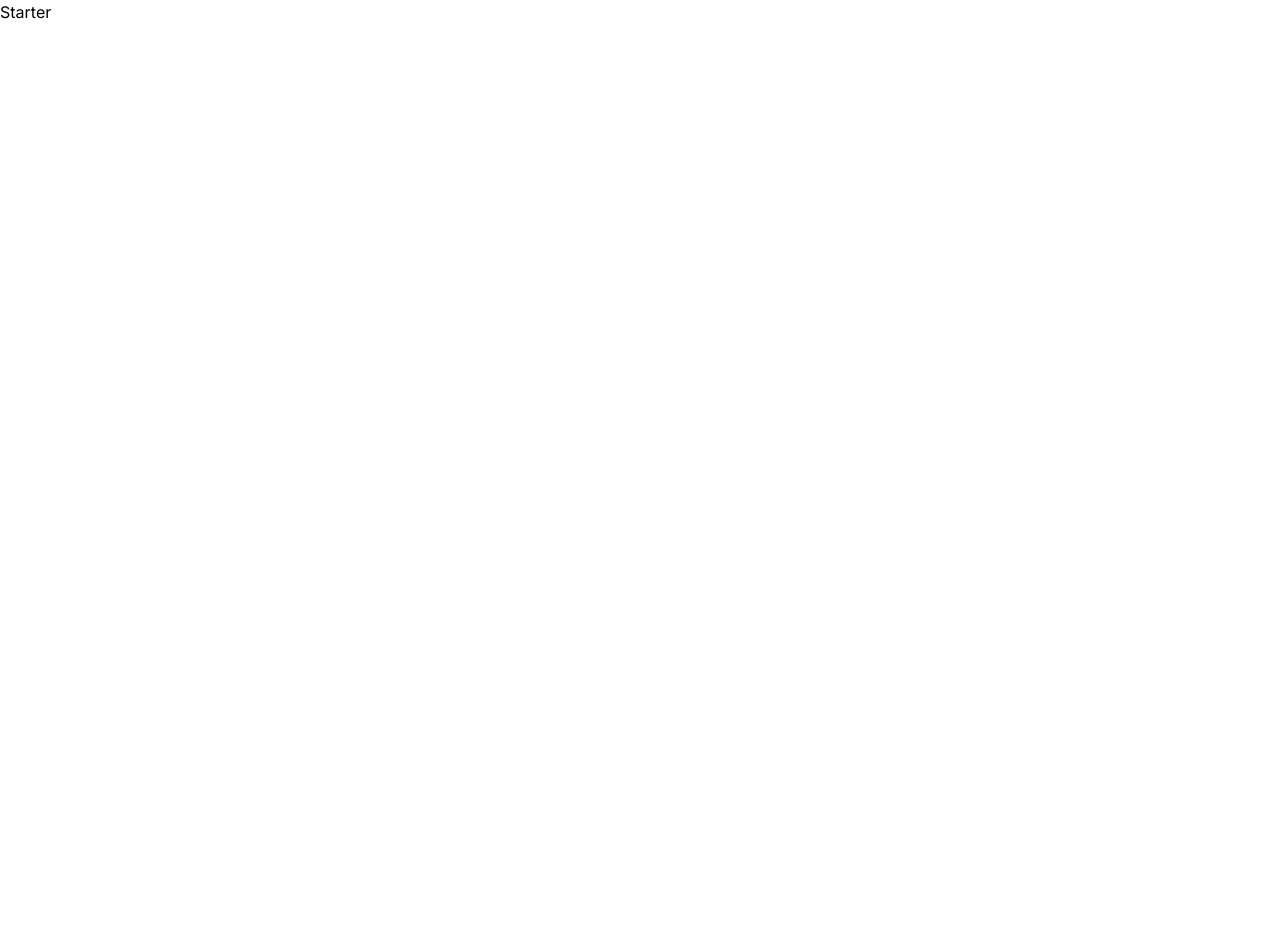
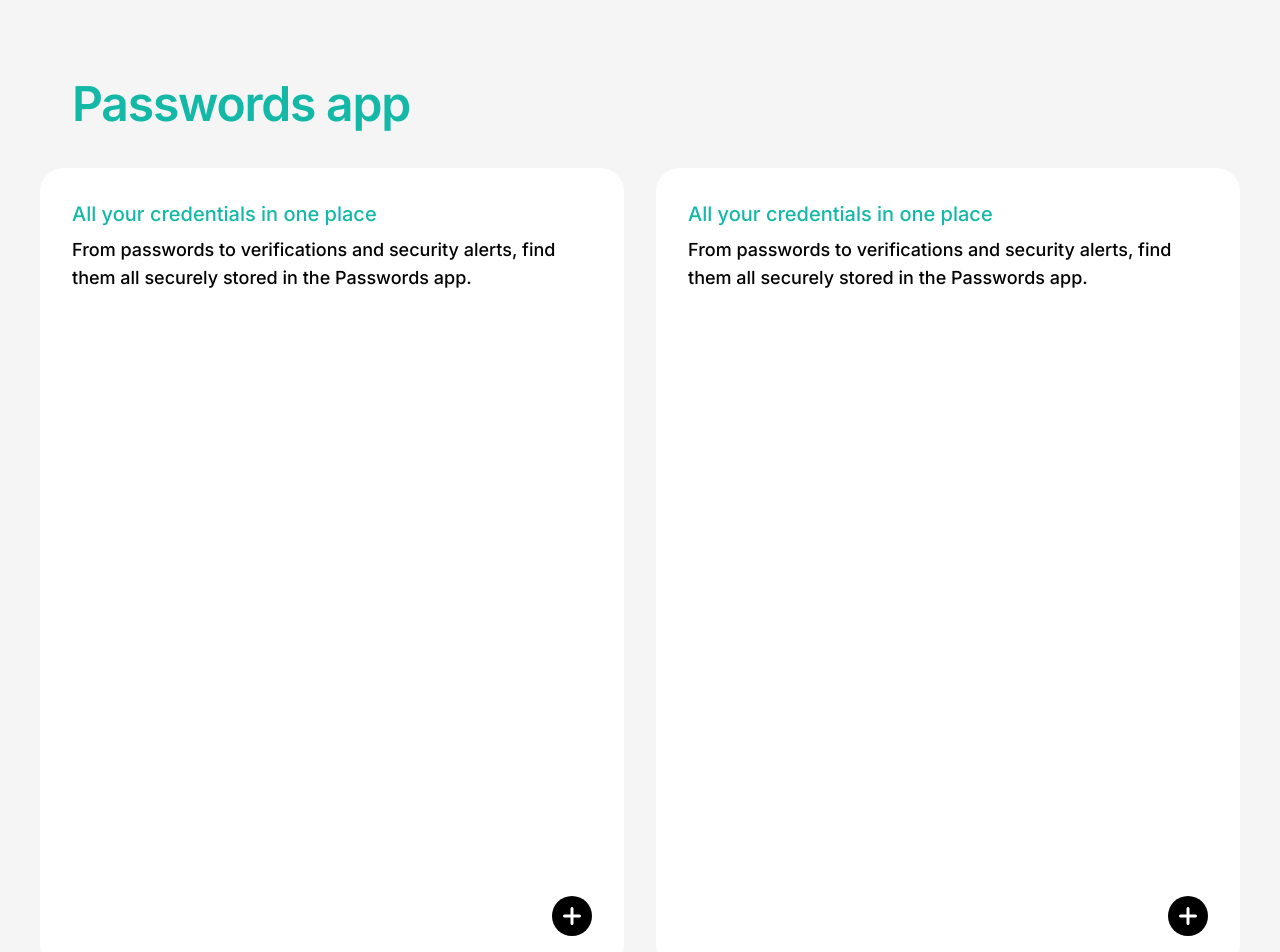
Before and after one commit to Built-With-Code/apple-info-cards, a Next.js app: page / in a window 1280 px wide. Shown: the top 952 px of the page. Before the commit the page ends 800 px from the top, so only its background shows below. Built offline with nearby package versions, Linux system fonts and the light colour scheme.

Commit message:
Initial working version

```diff
--- a/src/app/page.tsx
+++ b/src/app/page.tsx
@@ -1,5 +1,17 @@
-import Image from "next/image";
+import InfoCard from "@/components/InfoCard";
 
 export default function Home() {
-  return <main className="min-h-screen">Starter</main>;
+  return (
+    <main className="min-h-screen bg-neutral-100 p-10">
+      <section>
+        <h1 className="text-teal-500 font-semibold text-5xl tracking-tight px-8 my-10">
+          Passwords app
+        </h1>
+        <div className="grid grid-cols-2 gap-8 mt-6">
+          <InfoCard />
+          <InfoCard />
+        </div>
+      </section>
+    </main>
+  );
 }
--- /dev/null
+++ b/src/components/InfoCard.tsx
@@ -0,0 +1,93 @@
+"use client";
+
+import { AnimatePresence, HTMLMotionProps, motion } from "framer-motion";
+import { HTMLAttributes, useState } from "react";
+
+const InfoCard = () => {
+  const [showDetail, setShowDetail] = useState(false);
+
+  return (
+    <motion.div
+      className="relative h-[800px] bg-white rounded-3xl p-8 overflow-hidden"
+      initial={false}
+      animate={showDetail ? "detail" : "main"}
+    >
+      <motion.h2
+        className="relative text-xl font-medium z-50"
+        variants={{
+          main: { color: "rgb(20,184,166)", transition: { delay: 0.5 } },
+          detail: { color: "rgb(255,255,255)" },
+        }}
+      >
+        All your credentials in one place
+      </motion.h2>
+      <p className="text-lg mt-2 font-medium">
+        From passwords to verifications and security alerts, find them all
+        securely stored in the Passwords app.
+      </p>
+      <PlusButton onClick={() => setShowDetail(!showDetail)} />
+      <AnimatePresence>
+        {showDetail && (
+          <motion.div
+            className="absolute inset-0 bg-teal-500 flex flex-col justify-center p-8"
+            initial={{ opacity: 0 }}
+            animate={{ opacity: 1 }}
+            exit={{ opacity: 0, transition: { delay: 0.5 } }}
+          >
+            <motion.p
+              className="text-white font-medium text-lg"
+              initial={{ opacity: 0 }}
+              animate={{ opacity: 1, transition: { delay: 0.5 } }}
+              exit={{ opacity: 0 }}
+            >
+              Backed by secure end-to-end encryption and seamless syncing, the
+              Passwords app safely stores all your credentials. It lets you
+              filter and sort accounts by recently created, credential type, or
+              whether an account is in a shared group, to quickly find accounts
+              you're looking for.
+            </motion.p>
+          </motion.div>
+        )}
+      </AnimatePresence>
+    </motion.div>
+  );
+};
+
+const PlusButton = ({ ...props }: HTMLMotionProps<"button">) => {
+  return (
+    <motion.button
+      className="absolute right-8 bottom-8 size-10 rounded-full cursor-pointer flex justify-center items-center z-50"
+      variants={{
+        main: {
+          rotate: 0,
+          backgroundColor: "rgb(0, 0, 0)",
+          stroke: "rgb(255,255,255)",
+        },
+        detail: {
+          rotate: 45,
+          backgroundColor: "rgb(255, 255, 255)",
+          stroke: "rgb(20,184,166)",
+        },
+      }}
+      transition={{
+        bounce: 0,
+      }}
+      {...props}
+    >
+      <svg
+        xmlns="http://www.w3.org/2000/svg"
+        fill="none"
+        viewBox="0 0 24 24"
+        className="size-6 stroke-[3]"
+      >
+        <path
+          strokeLinecap="round"
+          strokeLinejoin="round"
+          d="M12 4.5v15m7.5-7.5h-15"
+        />
+      </svg>
+    </motion.button>
+  );
+};
+
+export default InfoCard;
```
Also changed, not shown: package.json (+6 -5 lines), 1 other file (tests, documents, lock files or other folders).
